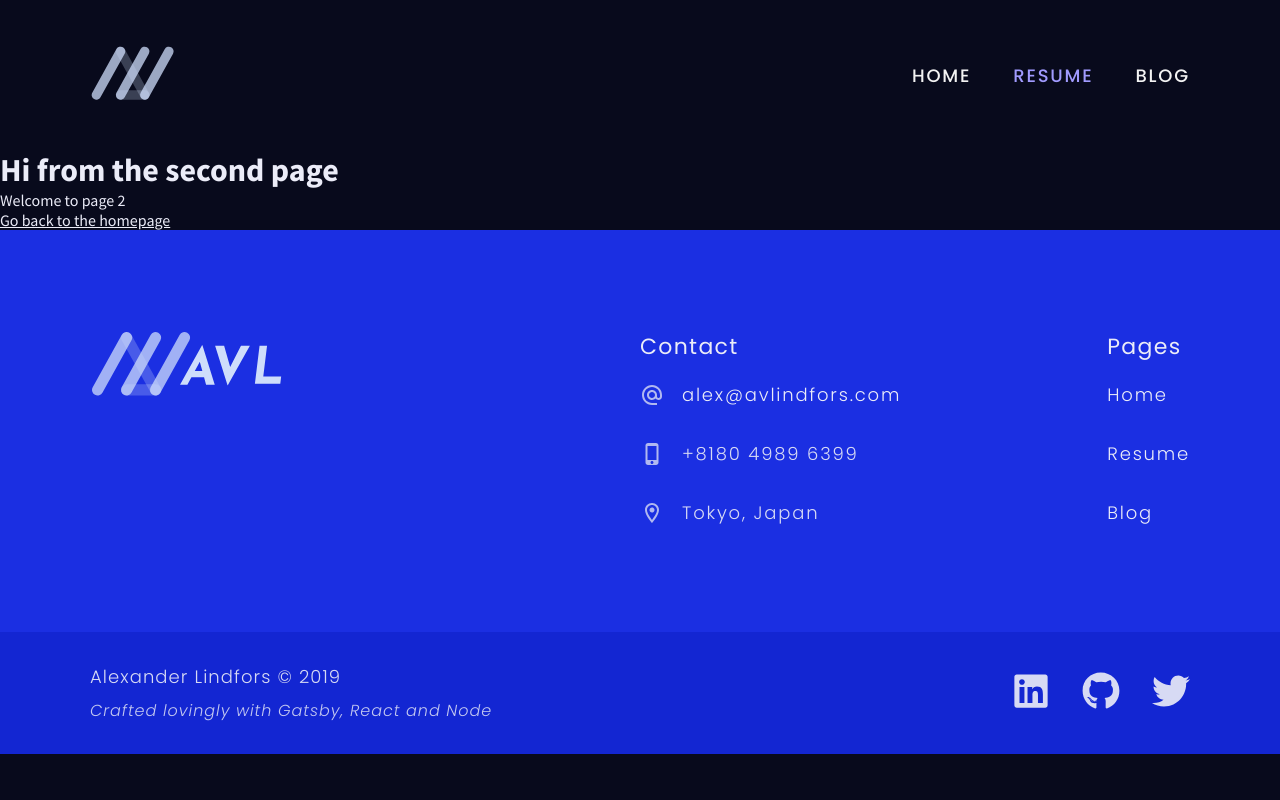
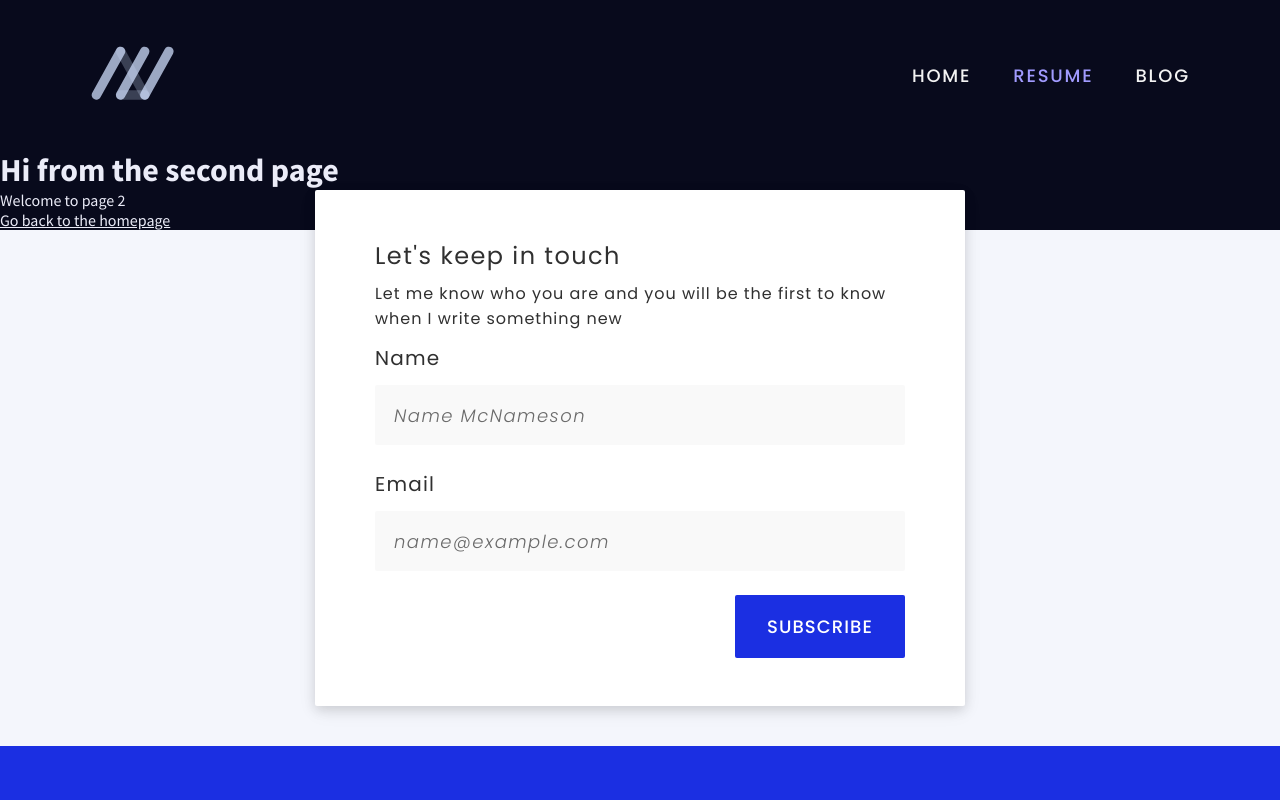
Before and after one commit to avlindfors/avlindfors, a Gatsby site: page /resume in a window 1280 px wide. Shown: the top 800 px of the page. Built offline with nearby package versions, Linux system fonts and the light colour scheme; Gatsby itself is replaced by a stand-in of ours.

Commit message:
Add newsletter subscription

```diff
--- a/src/components/Home/Hero/index.js
+++ b/src/components/Home/Hero/index.js
@@ -28,7 +28,7 @@ export default () => {
           consectetur adipiscing elit, sed do eiusmo.
         </BioText>
         <RightAligned>
-          <HintLink to="#">Say hi</HintLink>
+          <HintLink withMargin to="/#">Say hi</HintLink>
           <PrimaryButton type="button">Read more</PrimaryButton>
         </RightAligned>
       </TextSection>
--- a/src/components/Home/Message/index.js
+++ b/src/components/Home/Message/index.js
@@ -33,7 +33,7 @@ export default () => {
       <Message>
         <Flex direction="row" justifyContent="space-between">
           <LetterImage />
-          <MessageForm onSubmit={handleSubmit}>
+          <MessageForm name="message" onSubmit={handleSubmit}>
             <FormTitle>Send me a message</FormTitle>
             <FormControl>
               <FormLabel htmlFor="name">Name</FormLabel>
@@ -55,7 +55,7 @@ export default () => {
               ></FormInput>
             </FormControl>
             <FormSubmit>
-              <PrimaryButton type="submit">SEND</PrimaryButton>
+              <PrimaryButton type="submit">Send</PrimaryButton>
             </FormSubmit>
           </MessageForm>
         </Flex>
@@ -197,7 +197,7 @@ const FormSubmit = styled.div``
 const UnderTheHoodSection = styled.section`
   padding-bottom: 0;
   z-index: 2;
-  margin-bottom: 120px;
+  margin-bottom: 140px;
   margin-top:20px;
 `
 const UnderTheHoodTitle = styled(H6)`
--- a/src/components/Home/Skills/index.js
+++ b/src/components/Home/Skills/index.js
@@ -101,10 +101,10 @@ const Card = styled.div`
   max-width: 300px;
 `
 const CardTitle = styled.h5`
-  color: #20293e;
+  color: #343E56;
   font-family: "Poppins", sans-serif;
   font-size: 22px;
-  font-weight: 500;
+  font-weight: 400;
   letter-spacing: 0.06em;
   margin-bottom: 36px;
 `
--- a/src/components/Layout/footer.js
+++ b/src/components/Layout/footer.js
@@ -3,6 +3,8 @@ import { Link } from "gatsby"
 import styled from "@emotion/styled"
 import { maxWidthContainer } from "../../styles/theme"
 import { colors } from "../../styles/variables"
+
+import NewsLetter from '../NewsLetter'
 
 import LogoWithText from "../../assets/images/avl-logo-text.inline.svg"
 
@@ -15,6 +17,8 @@ import TwitterIcon from "../../assets/icons/twitter.inline.svg"
 import LinkedinIcon from "../../assets/icons/linkedin.inline.svg"
 
 export default () => (
+  <>
+  <NewsLetter />
   <Wrapper>
     <Footer>
       <LogoSection>
@@ -120,6 +124,7 @@ export default () => (
       </SocialFooterContent>
     </FullWidthSocialFooter>
   </Wrapper>
+  </>
 )
 
 const Wrapper = styled.footer`
@@ -254,7 +259,7 @@ const SocialIcon = styled.div`
   svg {
     height: 38px;
     width: 38px;
-    fill: #d7daf4;
+    fill: #f0f1fa;
   }
   &:not(:last-of-type) {
     margin-right: 32px;
--- /dev/null
+++ b/src/components/NewsLetter/index.js
@@ -0,0 +1,125 @@
+import React from "react"
+import styled from "@emotion/styled"
+import { css } from "@emotion/core"
+import { borderRadius, animationDurations } from "../../styles/variables"
+
+export default () => {
+  const handleSubmit = event => {
+    event.preventDefault()
+    console.log("Subscribing")
+  }
+  return (
+    <FullWidthWrapper>
+      <FloatingForm name="newsletter" onSubmit={handleSubmit}>
+        <FormTitle>Let's keep in touch</FormTitle>
+        <FormSubtitle>
+          Let me know who you are and you will be the first to know when I write
+          something new
+        </FormSubtitle>
+        <InputGroup>
+          <FormLabel htmlFor="newsletter-name">Name</FormLabel>
+          <FormInput
+            type="text"
+            id="newsletter-name"
+            placeholder="Name McNameson"
+          ></FormInput>
+        </InputGroup>
+        <InputGroup>
+          <FormLabel htmlFor="newsletter-email">Email</FormLabel>
+          <FormInput
+            type="text"
+            id="newsletter-email"
+            placeholder="name@example.com"
+          ></FormInput>
+        </InputGroup>
+
+        <SubscribeButton type="submit">SUBSCRIBE</SubscribeButton>
+      </FloatingForm>
+    </FullWidthWrapper>
+  )
+}
+
+const FullWidthWrapper = styled.section`
+  background: #f4f6fc;
+  position: relative;
+  display: flex;
+  justify-content: center;
+  align-items: center;
+`
+
+const FloatingForm = styled.form`
+  background: #ffffff;
+  width: 650px;
+  position: relative;
+  bottom: 40px;
+  border-radius: ${borderRadius};
+  box-shadow: 0 4px 12px #00000020, 0 6px 20px #0000000f;
+  padding: 48px 60px;
+`
+
+const formText = css`
+  font-family: "Poppins", sans-serif;
+  color: #303030;
+  font-weight: 400;
+  letter-spacing: 0.06em;
+`
+const FormTitle = styled.h1`
+  ${formText};
+  font-size: 24px;
+  margin-bottom: 8px;
+`
+const FormSubtitle = styled.p`
+  ${formText};
+  font-size: 16px;
+  margin-bottom: 12px;
+`
+const InputGroup = styled.div`
+  margin-bottom: 24px;
+`
+const FormLabel = styled.label`
+  ${formText};
+  font-size: 20px;
+  display: block;
+  margin-bottom: 12px;
+`
+const FormInput = styled.input`
+  ${formText};
+  font-size: 18px;
+  outline: none;
+  border: none;
+  width: 100%;
+  height: 60px;
+  background: #f9f9f9;
+  border: 1px solid transparent;
+  font-weight: 300;
+  letter-spacing: 0.08em;
+  padding: 18px;
+  border-radius: ${borderRadius};
+  transition: ${animationDurations.fast} ease;
+  &:focus {
+    border: 1px solid #ABBCE6;
+  }
+  &::placeholder {
+    color: #6a6a6a;
+    font-style: italic;
+  }
+`
+const SubscribeButton = styled.button`
+  ${formText};
+  border: none;
+  outline: none;
+  cursor: pointer;
+  background: #1b2fe2;
+  color: #ffffff;
+  border-radius: ${borderRadius};
+  padding: 18px 32px;
+
+  text-transform: uppercase;
+  font-size: 18px;
+  font-weight: 500;
+  float: right;
+  transition: ${animationDurations.fast} ease;
+  &:hover {
+    background: #1326d2;
+  }
+`
--- a/src/styles/shared.js
+++ b/src/styles/shared.js
@@ -2,14 +2,16 @@ import styled from "@emotion/styled"
 
 import { Link } from "gatsby"
 
-export const HintLink = styled(Link)`
+export const HintLink = styled(Link, {
+  shouldForwardProp: prop => prop !== "withMargin",
+})`
   font-family: "Poppins", sans-serif;
   text-decoration: none;
   text-transform: uppercase;
   font-size: 16px;
   font-weight: 600;
   letter-spacing: 0.1em;
-  margin-left: 36px;
+  ${({ withMargin }) => withMargin && `margin-left: 36px`};
   &:hover {
     text-decoration: underline;
   }
```
Also changed, not shown: src/components/Home/Quote/index.js (+14 -14 lines), src/assets/images/undraw-avatar.inline.svg (added).
